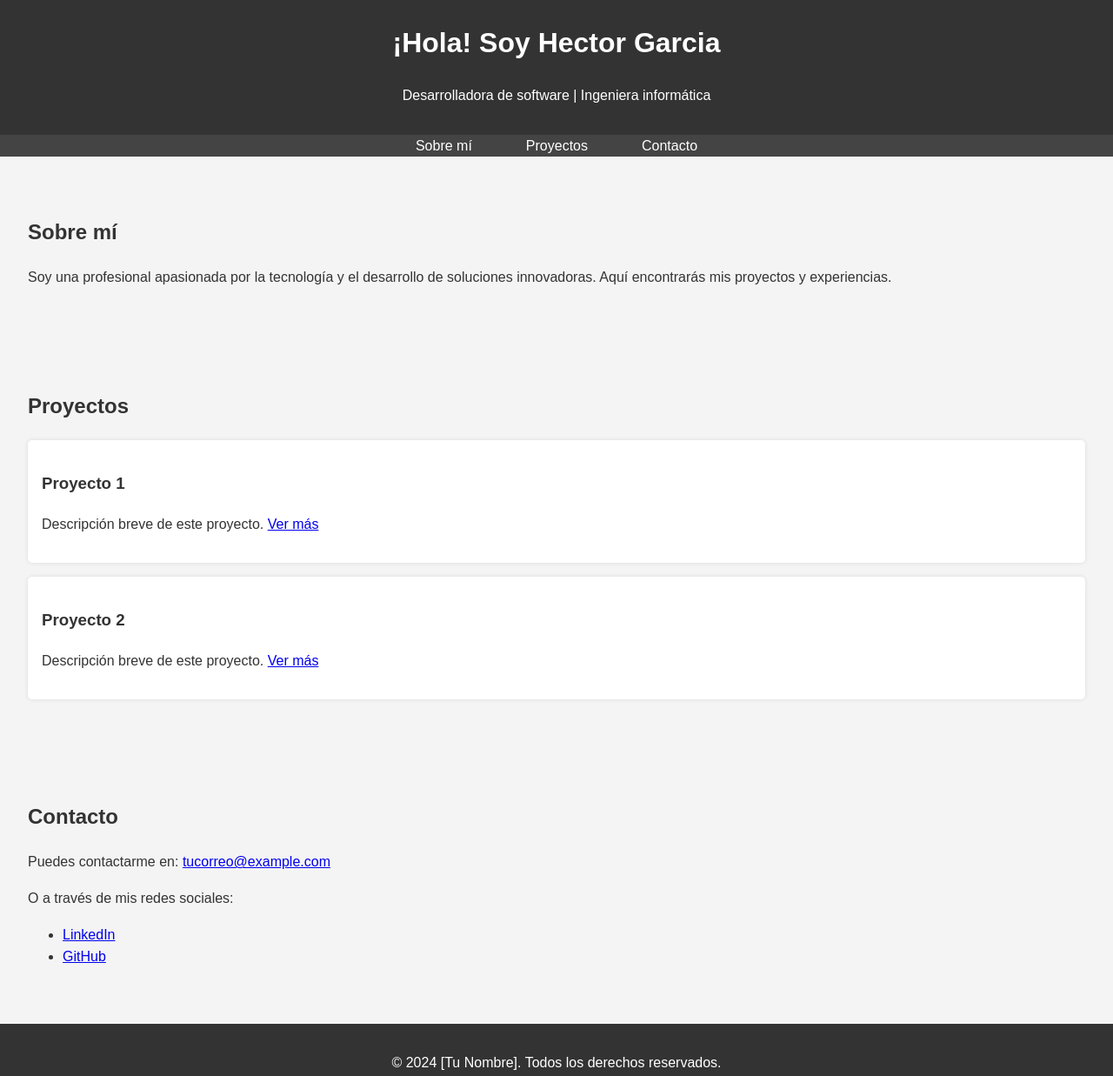
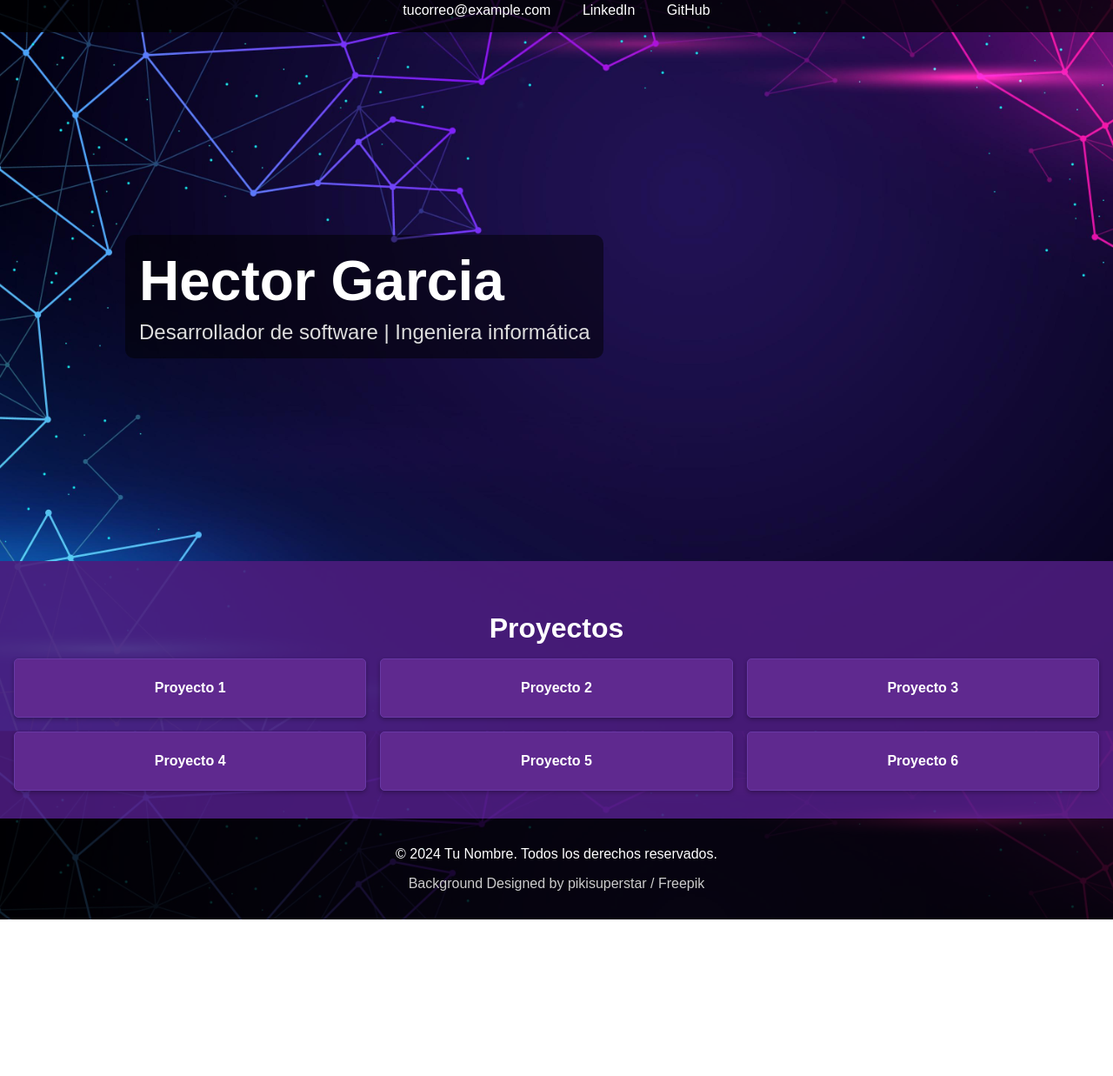
Before and after one commit to HektorGarcia/HektorGarcia.github.io, a plain HTML site: page index.html in a window 1280 px wide. Shown: the part 13-1250 px from the top of the page at 87% size. After the commit the page ends 1070 px from the top, so only its background shows below. Drawn offline with Linux system fonts and the light colour scheme.

Commit message:
stablished template

```diff
--- a/index.css
+++ b/index.css
@@ -1,58 +1,107 @@
+/* General */
 body {
     font-family: Arial, sans-serif;
-    line-height: 1.6;
     margin: 0;
     padding: 0;
-    background-color: #f4f4f4;
-    color: #333;
+    background-image: url('./Images/background.jpg'); /* Imagen de fondo en toda la página */
+    background-size: cover;
+    background-position: center;
+    background-attachment: fixed; /* Fija el fondo al scroll */
+    color: #fff; /* Cambia a blanco para contraste */
   }
 
+  /* Encabezado */
   header {
-    background: #333;
-    color: #fff;
-    padding: 1rem 0;
+    background-color: rgba(0, 0, 0, 0.8); /* Fondo semitransparente */
+    color: white;
+    padding: 1rem;
     text-align: center;
   }
 
-  nav ul {
-    display: flex;
-    justify-content: center;
-    list-style: none;
-    background: #444;
-    margin: 0;
-    padding: 0;
+  header .contact-info a {
+    color: white;
+    text-decoration: none;
+    margin: 0 1rem;
   }
 
-  nav ul li {
-    margin: 0 15px;
+  header .contact-info a:hover {
+    text-decoration: underline;
   }
 
-  nav ul li a {
-    color: #fff;
-    text-decoration: none;
-    padding: 0.5rem 1rem;
+  /* Sección central (Nombre y Profesión) */
+#hero {
+    height: 60vh; /* Tamaño más grande */
+    display: flex;
+    align-items: center;
+    justify-content: flex-start;
+    padding: 4rem;
   }
 
-  nav ul li a:hover {
-    background: #555;
+  .hero-content {
+    max-width: 50%;
+    text-align: left;
+    background-color: rgba(0, 0, 0, 0.5); /* Fondo semitransparente */
+    padding: 1rem;
+    border-radius: 10px;
+    margin-left: 5rem; /* Mueve el contenedor más a la derecha */
   }
 
-  section {
-    padding: 2rem;
-    margin: 1rem 0;
+  #hero h1 {
+    font-size: 4rem;
+    margin: 0;
   }
 
-  .project {
-    background: #fff;
-    margin: 1rem 0;
-    padding: 1rem;
-    border-radius: 5px;
-    box-shadow: 0 0 5px rgba(0, 0, 0, 0.1);
+  #hero p {
+    font-size: 1.5rem;
+    margin: 0.5rem 0 0;
+    color: #ddd;
   }
 
+  /* Sección de proyectos */
+  #projects {
+    padding: 2rem 1rem;
+    text-align: center;
+    background-color: rgba(76, 28, 125, 0.9); /* Fondo magenta azulado translúcido */
+    color: white;
+  }
+
+  #projects h2 {
+    font-size: 2rem;
+    margin-bottom: 1rem;
+  }
+
+  .projects-grid {
+    display: grid;
+    grid-template-columns: repeat(3, 1fr);
+    gap: 1rem;
+  }
+
+  .project-card {
+    background-color: #5f298f; /* Un magenta azulado ligeramente más claro */
+    padding: 1.5rem;
+    border: 1px solid #6939a6; /* Borde más oscuro para definir las tarjetas */
+    border-radius: 5px;
+    box-shadow: 0 2px 5px rgba(0, 0, 0, 0.3);
+    text-align: center;
+    color: white;
+    font-weight: bold;
+  }
+
+  .project-card:hover {
+    background-color: #7640b8; /* Efecto hover: más claro */
+    transform: scale(1.05);
+    transition: 0.3s ease;
+  }
+
+  /* Footer */
   footer {
     text-align: center;
-    padding: 1rem 0;
-    background: #333;
-    color: #fff;
+    padding: 1rem;
+    background-color: rgba(0, 0, 0, 0.8); /* Fondo semitransparente */
+    color: white;
   }
+
+  footer a {
+    color: #ccc;
+    text-decoration: none;
+  }
--- a/index.html
+++ b/index.html
@@ -7,50 +7,39 @@
   <link rel="stylesheet" href="index.css">
 </head>
 <body>
+  <!-- Encabezado con datos de contacto -->
   <header>
-    <h1>¡Hola! Soy Hector Garcia</h1>
-    <p>Desarrolladora de software | Ingeniera informática</p>
+    <div class="contact-info">
+      <a href="mailto:tucorreo@example.com">tucorreo@example.com</a>
+      <a href="#" target="_blank">LinkedIn</a>
+      <a href="#" target="_blank">GitHub</a>
+    </div>
   </header>
 
-  <nav>
-    <ul>
-      <li><a href="#about">Sobre mí</a></li>
-      <li><a href="#projects">Proyectos</a></li>
-      <li><a href="#contact">Contacto</a></li>
-    </ul>
-  </nav>
-
-  <section id="about">
-    <h2>Sobre mí</h2>
-    <p>Soy una profesional apasionada por la tecnología y el desarrollo de soluciones innovadoras. Aquí encontrarás mis proyectos y experiencias.</p>
-  </section>
-
-  <section id="projects">
-    <h2>Proyectos</h2>
-    <div class="project">
-      <h3>Proyecto 1</h3>
-      <p>Descripción breve de este proyecto. <a href="#" target="_blank">Ver más</a></p>
-    </div>
-    <div class="project">
-      <h3>Proyecto 2</h3>
-      <p>Descripción breve de este proyecto. <a href="#" target="_blank">Ver más</a></p>
+  <!-- Sección central con el nombre y fondo personalizado -->
+  <section id="hero">
+    <div class="hero-content">
+      <h1>Hector Garcia</h1>
+      <p>Desarrollador de software | Ingeniera informática</p>
     </div>
   </section>
 
-  <section id="contact">
-    <h2>Contacto</h2>
-    <p>Puedes contactarme en: <a href="mailto:tucorreo@example.com">tucorreo@example.com</a></p>
-    <p>O a través de mis redes sociales:</p>
-    <ul>
-      <li><a href="#" target="_blank">LinkedIn</a></li>
-      <li><a href="#" target="_blank">GitHub</a></li>
-    </ul>
+  <!-- Sección de proyectos -->
+  <section id="projects">
+    <h2>Proyectos</h2>
+    <div class="projects-grid">
+      <div class="project-card">Proyecto 1</div>
+      <div class="project-card">Proyecto 2</div>
+      <div class="project-card">Proyecto 3</div>
+      <div class="project-card">Proyecto 4</div>
+      <div class="project-card">Proyecto 5</div>
+      <div class="project-card">Proyecto 6</div>
+    </div>
   </section>
 
   <footer>
-    <p>&copy; 2024 [Tu Nombre]. Todos los derechos reservados.</p>
+    <p>&copy; 2024 Tu Nombre. Todos los derechos reservados.</p>
+    <p><a href="http://www.freepik.com" target="_blank">Background Designed by pikisuperstar / Freepik</a></p>
   </footer>
-
-  <script src="index.js"></script>
 </body>
 </html>
```
Also changed, not shown: Images/background.jpg (added).
